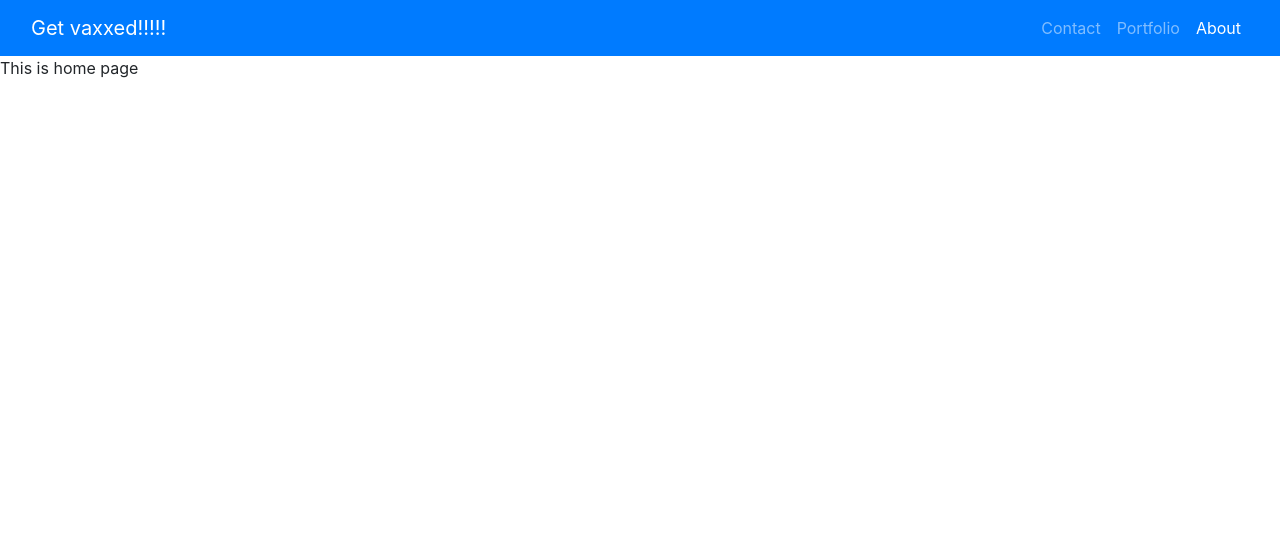
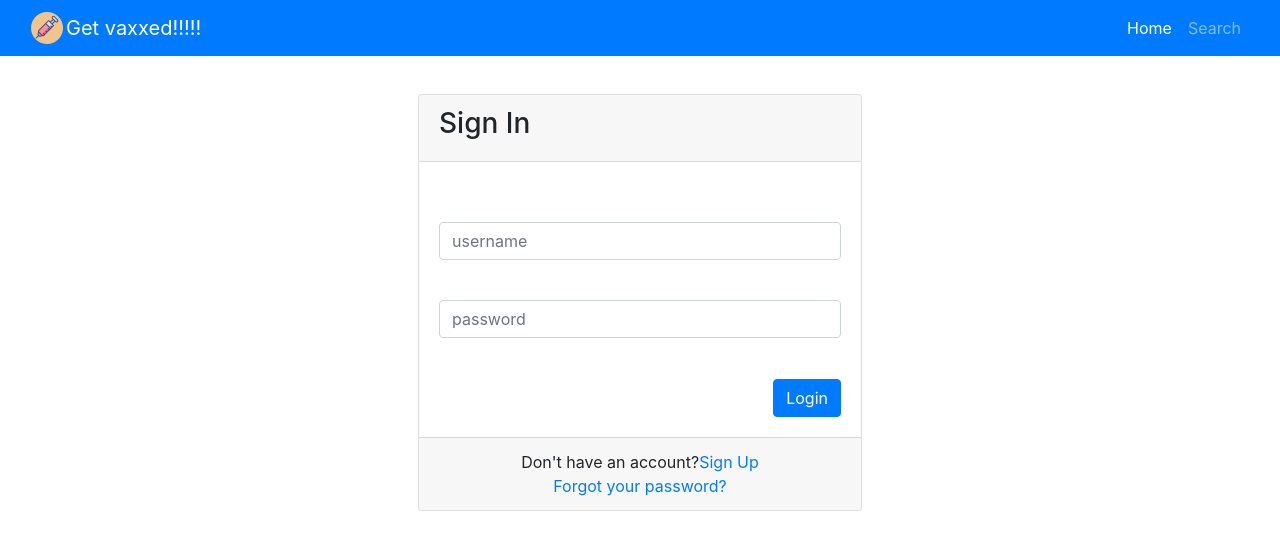
Before and after one commit to tkuebler12/GetVaxxed, a React (Create React App) app in the folder client/: page / in a window 1280 px wide. Shown: the top 550 px of the page. Built offline with nearby package versions, Linux system fonts and the light colour scheme.

Commit message:
add login components in home page

```diff
--- a/client/src/App.js
+++ b/client/src/App.js
@@ -12,6 +12,9 @@ function App(){
                     <Route exact path={["/","/home"]}>
                         <Home />
                     </Route>
+                    <Route exact path={["/search"]}>
+                        <Home />
+                    </Route>
                 </Switch>
             </div>
         </Router>
--- /dev/null
+++ b/client/src/components/Login/Login.css
@@ -0,0 +1,20 @@
+.container{
+    margin-top: 3%;
+}
+
+.card{
+    margin-left: 30%;
+    margin-right: 30%;
+}
+
+#name {
+    margin-top: 10%;
+}
+
+#password{
+    margin-top: 10%;
+}
+
+.btn{
+    margin-top: 10%;
+}
--- /dev/null
+++ b/client/src/components/Login/index.js
@@ -0,0 +1,36 @@
+import React from "react";
+import "./Login.css";
+
+function Login(){
+    return(
+        <div className="container">
+                <div className="card justify-content-center">
+                    <div className="card-header">
+                        <h3>Sign In</h3>
+                        <div className="d-flex justify-content-end social_icon">
+                            <span><i className="fab fa-facebook-square"></i></span>
+                            <span><i className="fab fa-google-plus-square"></i></span>
+                            <span><i className="fab fa-twitter-square"></i></span>
+                        </div>
+                    </div>
+                    <div className="card-body">
+                    <form>
+                    <input id="name" type="text" class="form-control" placeholder="username" />
+                    <input id="password" type="password" class="form-control" placeholder="password" />
+                    <input type="submit" value="Login" class="btn float-right btn-primary"/>
+                    </form>
+                    </div>
+                    <div className="card-footer">
+                        <div className="d-flex justify-content-center links">
+                            Don't have an account?<a id="signUp" href="#signup">Sign Up</a>
+                        </div>
+                        <div className="d-flex justify-content-center">
+                            <a id="forgot" href="#forget">Forgot your password?</a>
+                        </div>
+                    </div>
+                </div>
+        </div>
+    );
+}
+
+export default Login;
--- /dev/null
+++ b/client/src/components/Nav/Nav.css
@@ -0,0 +1,5 @@
+#logo {
+    width: 32px;
+    height: 32px;
+    margin-right: 3px;
+  }
--- a/client/src/components/Nav/index.js
+++ b/client/src/components/Nav/index.js
@@ -1,11 +1,14 @@
-
 import React from "react";
+import "./Nav.css";
 
 function Nav() {
   return (
     <header>
         <nav className="navbar-expand-lg navbar navbar-dark bg-primary">
             <div className="container-fluid">
+            <div className="navbar-brand-icon">
+                    <img id="logo" alt="logo" src="../inject2.png" />
+                </div>
               <a className="navbar-brand" href="/"> Get vaxxed!!!!!</a>
               <button className="navbar-toggler" type="button" data-bs-toggle="collapse" data-bs-target="#navbarNav" aria-controls="navbarNav" aria-expanded="false" aria-label="Toggle navigation">
                 <span className="navbar-toggler-icon"></span>
@@ -13,15 +16,11 @@ function Nav() {
               <div className="collapse navbar-collapse" id="navbarNav">
                 <ul className="navbar-nav ml-auto">
                   <li className="nav-item">
-                    <a className="nav-link" href="#contact">Contact</a>
+                    <a className="nav-link active" href="#home">Home</a>
                   </li>
                   <li className="nav-item">
-                    <a className="nav-link" href="#portfolio">Portfolio</a>
+                    <a className="nav-link" href="#search">Search</a>
                   </li>
-                  <li className="nav-item">
-                    <a className="nav-link active" aria-current="page" href="#aboutme">About</a>
-                  </li>
-
                 </ul>
               </div>
             </div>
--- a/client/src/pages/Home.js
+++ b/client/src/pages/Home.js
@@ -1,9 +1,10 @@
 import React from "react";
+import Login from "../components/Login";
 
 const Home =() => {
     return (
         <div>
-            <p>This is home page</p>
+            <Login />
         </div>
 
     );
```
Also changed, not shown: client/public/inject.png (added), client/public/inject2.png (added), client/src/App.css (line endings or trailing spaces).
